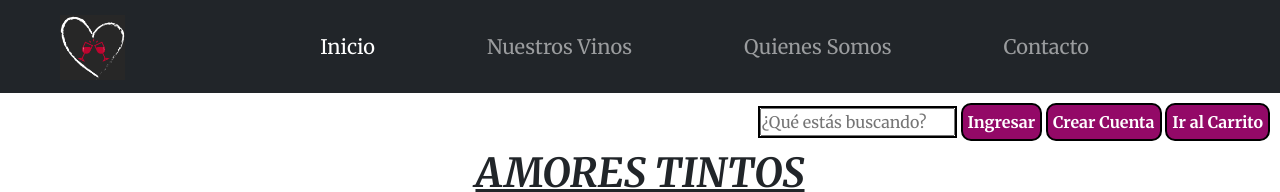
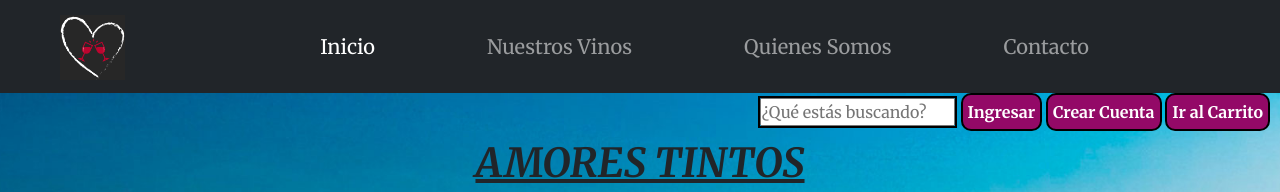
Before and after one commit to fedesancheznasif/AmoresTintos-HTML-CSS, a website: page index.html in a window 1280 px wide. Shown: the top 192 px of the page. Drawn offline with nearby package versions, Linux system fonts and the light colour scheme.

Commit message:
modificaciones 3er entrega

```diff
--- a/index.html
+++ b/index.html
@@ -7,13 +7,13 @@
     <title>Amores Tintos - Venta de Vinos</title>
     <link rel="shortcut icon" href="./assets/favicom/vinochico.ico" type="image/x-icon" />
     <link href="https://cdn.jsdelivr.net/npm/bootstrap@5.2.0/dist/css/bootstrap.min.css" rel="stylesheet" />
+    <link rel="stylesheet" href="https://cdn.jsdelivr.net/npm/bootstrap-icons@1.9.1/font/bootstrap-icons.css" />
     <link rel="stylesheet" href="./css/style-scss.css" />
-    <link rel="stylesheet" href="https://cdn.jsdelivr.net/npm/bootstrap-icons@1.9.1/font/bootstrap-icons.css" />
 </head>
 <body>
 
 <!-- NAVBAR -->
-  <section class="hero">
+  <section>
     <nav class="navbar navbar-expand-lg navbar-dark bg-dark ">
         <div class="container-fluid">
           <a class="navbar-brand" >
@@ -42,6 +42,7 @@
   </section>
 
 <!-- CREAR CUENTA -->
+<main>
       <section class="cuenta">
         <form class="cuenta__busqueda">
             <input type="text" placeholder="¿Qué estás buscando?">
@@ -88,6 +89,7 @@
                 <a href="" class="oferta__boton">COMPRAR</a>
         </div>
       </section>
+</main>
 
 <!-- FOOTER -->
 <footer class="container text-start bg-dark mw-100 text-light py-5">
--- a/scss/components/_global.scss
+++ b/scss/components/_global.scss
@@ -6,10 +6,10 @@
     font-family: 'Merriweather', serif;
 }
 /* FONDO */
-.hero {
+main {
     width: 100%;
     height: 100%;
-    background-image: url(../../assets/paisajes/paisaje1.jpg);
+    background-image: url(../assets/paisajes/paisaje1.jpg);
     background-position: center;
     background-size: cover;
     background-attachment: fixed;
--- a/scss/components/_header.scss
+++ b/scss/components/_header.scss
@@ -16,7 +16,6 @@
 .cuenta {
     text-align: right;
     margin-right: 10px;
-    margin-top: 10px;
 
     &__busqueda {
         border: 2px solid black;
```
Also changed, not shown: pages/contacto.html (+3 -1 lines), pages/nuestros-vinos.html (+5 -3 lines), pages/quienes-somos.html (+3 -1 lines), css/style-scss.css.
